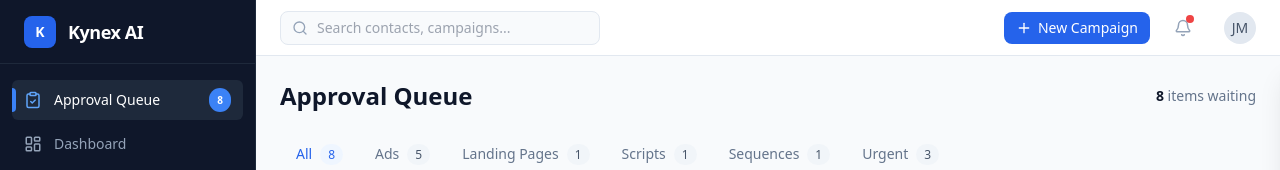
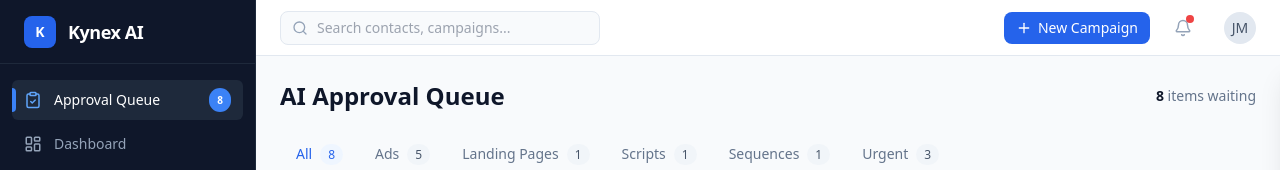
Before and after one commit to Metdez/Kynex-AI, a React (Vite) app: page /login in a window 1280 px wide. Both pictures are taken after a click on the button "Log In". Shown: the top 170 px of the page. Built offline with nearby package versions, Linux system fonts and the light colour scheme.

Commit message:
Change Approval Queue header to AI Approval Queue

```diff
--- a/src/pages/ApprovalQueuePage.jsx
+++ b/src/pages/ApprovalQueuePage.jsx
@@ -234,7 +234,7 @@
     <div className="max-w-6xl mx-auto pb-12">
       {/* Header */}
       <div className="flex items-center justify-between mb-6">
-        <h1 className="text-2xl font-semibold text-slate-900">Approval Queue</h1>
+        <h1 className="text-2xl font-semibold text-slate-900">AI Approval Queue</h1>
         <div className="text-sm font-medium text-slate-500">
           <span className="text-slate-900 font-bold">{queueItems.length}</span> items waiting
         </div>
```
